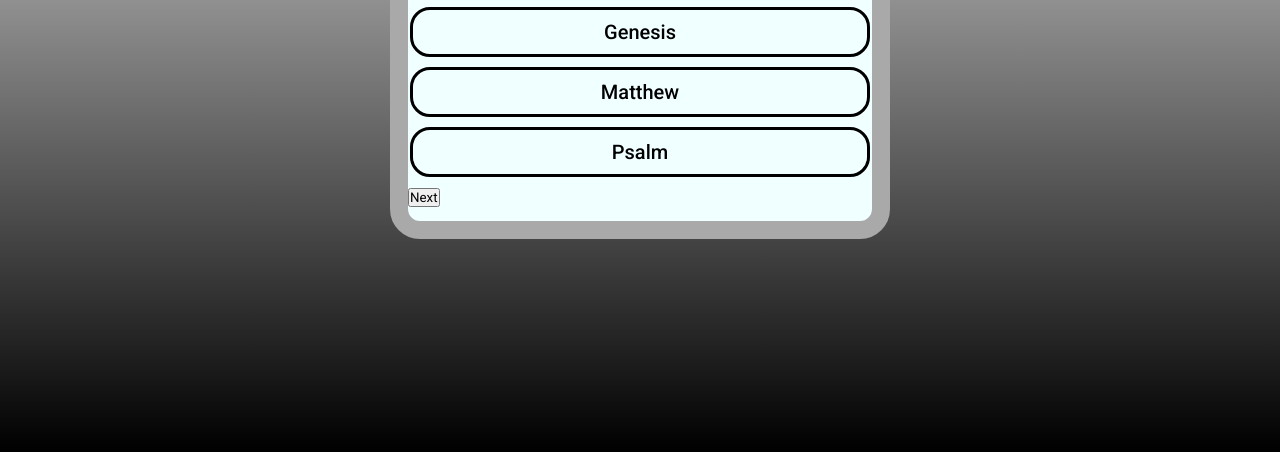
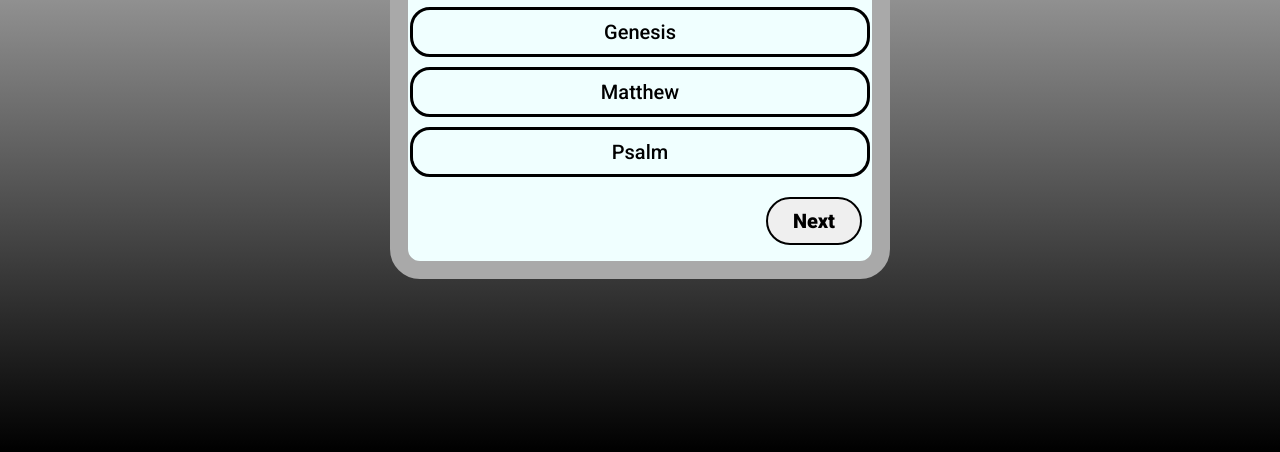
Before and after one commit to Taiwoogbonyomi/PP2-Bible-Quiz, a plain HTML site: page index.html in a window 1280 px wide. Shown: the part 348-800 px from the top of the page. Drawn offline with Linux system fonts and the light colour scheme.

Commit message:
Add style to the next question button

```diff
--- a/assets/css/style.css
+++ b/assets/css/style.css
@@ -20,7 +20,7 @@ body {
 
 .bible-quiz {
     margin: 8px auto;
-    height: 560px;
+    height: 600px;
     width: 500px;
     background-color: azure;
     border-radius: 30px;
@@ -85,3 +85,20 @@ body {
     border-radius: 20px;
     background: transparent;
 }
+
+.btn:hover {
+    background: lightcyan;
+}
+
+#next-que {
+    font-family: 'Roboto', sans-serif;
+    font-size: 20px;
+    font-weight: 900;
+    padding: 10px 25px 10px 25px;
+    color: #000000;
+    border-radius: 30px;
+    border-style: solid;
+    margin-top: 10px;
+    margin-right: 10px;
+    float: right;
+}
```
